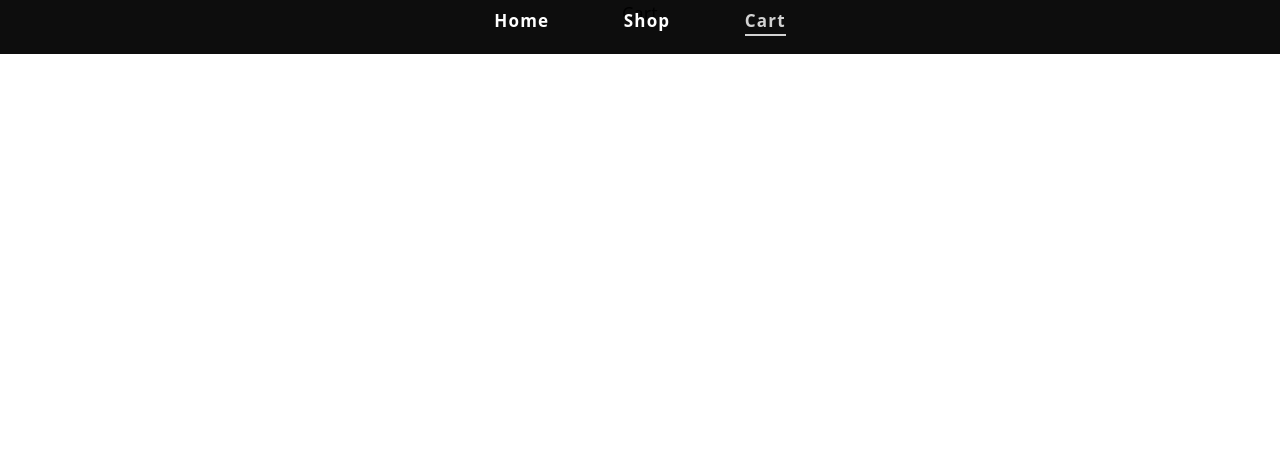
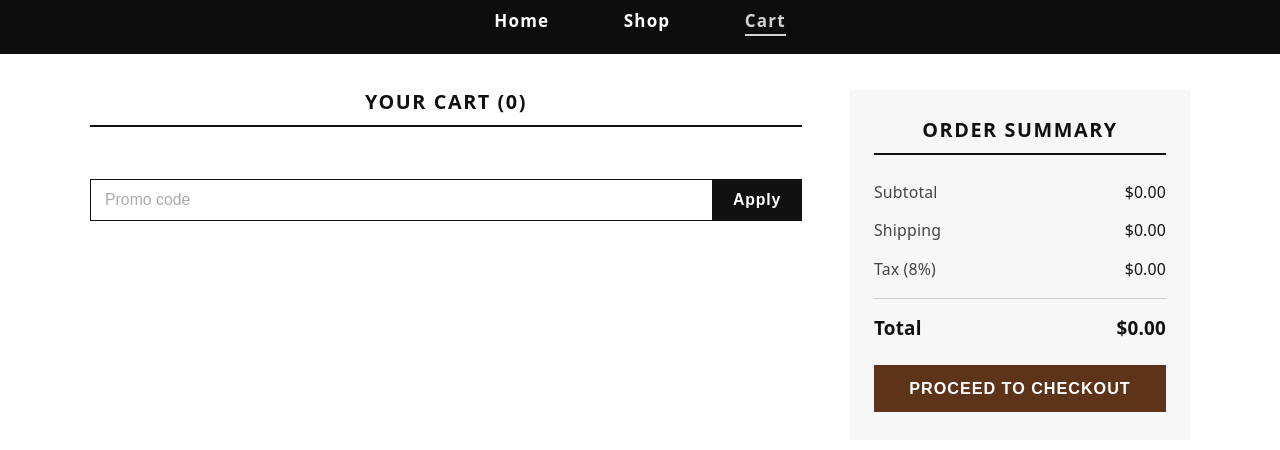
Before and after one commit to zakinotabi/shopi, a React (Vite) app: page /cart in a window 1280 px wide. Shown: the top 450 px of the page. Built offline with nearby package versions, Linux system fonts and the light colour scheme.

Commit message:
finalizing UI

```diff
--- a/src/App.jsx
+++ b/src/App.jsx
@@ -1,9 +1,54 @@
+import { useState } from 'react';
+import { Outlet } from 'react-router-dom';
 import Navbar from './components/navbar/Navbar';
 
 export default function App() {
+  const [cart, setCart] = useState([]);
+  const [items, setItems] = useState([]);
+  const [counter, setCounter] = useState(0);
+
+  const handleAddToCart = (index) => {
+    setCart({
+      ...cart,
+      [index]: (cart[index] ?? 0) + 1,
+    });
+    setCounter((prevCounter) => prevCounter + 1);
+    console.log(cart);
+  };
+
+  const handleRemoveCart = (index) => {
+    setCart((prevCart) => {
+      if (prevCart[index] > 1) {
+        return { ...prevCart, [index]: prevCart[index] - 1 };
+      } else {
+        const updatedCart = { ...prevCart };
+        delete updatedCart[index]; // Completely removes the key from the object
+        return updatedCart;
+      }
+    });
+    // setCart({
+    //   ...cart,
+    //   [index]: cart[index] > 1 ? cart[index] - 1 : undefined,
+    // });
+    setCounter((prevCounter) => prevCounter - 1);
+  };
+
+  const handleRemoveItemCart = (index) => {
+    setCounter((prevCounter) => prevCounter - cart[index]);
+    setCart((prevCart) => {
+      const updatedCart = { ...prevCart };
+      delete updatedCart[index];
+      return updatedCart;
+    });
+  };
+
   return (
     <div>
-      <Navbar />
+      <Navbar counter={counter} />
+
+      <main>
+        <Outlet context={{ items, cart, counter, setItems, setCart, setCounter, handleAddToCart, handleRemoveCart, handleRemoveItemCart }} />
+      </main>
     </div>
   );
 }
--- a/src/components/cart/Cart.jsx
+++ b/src/components/cart/Cart.jsx
@@ -1,3 +1,95 @@
+import { useOutletContext } from 'react-router-dom';
+import styles from './Cart.module.css';
+
 export default function Cart() {
-  return <div>Cart</div>;
+  const { items, cart, counter, handleAddToCart, handleRemoveCart, handleRemoveItemCart } = useOutletContext();
+
+  const calcul = () => Object.keys(cart).reduce((prev, current) => prev + items[current].price * cart[current], 0);
+
+  const percentage = (sub, percent) => {
+    const results = (sub / 100) * percent;
+    return results;
+  };
+
+  const subTotal = calcul();
+  const shipping = percentage(subTotal, 5);
+  const tax = percentage(subTotal, 8);
+  const total = +subTotal + +shipping + +tax;
+
+  return (
+    <div className={styles.wrapper}>
+      <div className={styles.container}>
+        {/* Cart Items  */}
+        <section className={styles.cartSection}>
+          <h2 className={styles.sectionTitle}>Your Cart ({counter})</h2>
+
+          <div className={styles.itemList}>
+            {Object.keys(cart).map((key) => (
+              <div className={styles.cartItem}>
+                <img className={styles.itemImage} src={items[key].image} alt={items[key].title} />
+
+                <div className={styles.itemDetails}>
+                  <div className={styles.itemName}>{items[key].title}</div>
+                  <span className={styles.itemVariant}>{items[key].category}</span>
+
+                  <div className={styles.itemActions}>
+                    <div className={styles.qtyControl}>
+                      <button onClick={() => handleRemoveCart(key)} className={styles.qtyBtn}>
+                        −
+                      </button>
+                      <span className={styles.qtyValue}>{cart[key]}</span>
+                      <button onClick={() => handleAddToCart(key)} className={styles.qtyBtn}>
+                        +
+                      </button>
+                    </div>
+                    <button onClick={() => handleRemoveItemCart(key)} className={styles.removeBtn}>
+                      Remove
+                    </button>
+                  </div>
+                </div>
+                <div className={styles.itemPriceWrapper}>
+                  <span className={styles.itemTotalPrice}>${items[key].price * cart[key]}</span>
+                  <span className={styles.itemPrice}>${items[key].price}</span>
+                </div>
+              </div>
+            ))}
+          </div>
+          {/* Promo */}
+          <div className={styles.promoRow}>
+            <input className={styles.promoInput} type="text" placeholder="Promo code" />
+            <button className={styles.promoBtn}>Apply</button>
+          </div>
+        </section>
+
+        {/* pay */}
+        <aside className={styles.summary}>
+          <h2 className={styles.sectionTitle}>Order Summary</h2>
+
+          <div className={styles.summaryLines}>
+            <div className={styles.line}>
+              <span>Subtotal</span>
+              <span>
+                <span>${subTotal.toFixed(2)}</span>
+              </span>
+            </div>
+            <div className={styles.line}>
+              <span>Shipping</span>
+              <span>${shipping.toFixed(2)}</span>
+            </div>
+            <div className={styles.line}>
+              <span>Tax (8%)</span>
+              <span>${tax.toFixed(2)}</span>
+            </div>
+            <div className={styles.divider} />
+            <div className={styles.lineTotal}>
+              <span>Total</span>
+              <span>${total.toFixed(2)}</span>
+            </div>
+          </div>
+
+          <button className={styles.checkoutBtn}>Proceed to Checkout</button>
+        </aside>
+      </div>
+    </div>
+  );
 }
--- a/src/components/cart/Cart.module.css
+++ b/src/components/cart/Cart.module.css
@@ -0,0 +1,239 @@
+.wrapper {
+  background: #ffffff;
+  color: #111111;
+  padding: 5rem 32px 48px;
+}
+
+.container {
+  max-width: 1100px;
+  margin: 0 auto;
+  display: grid;
+  grid-template-columns: 1fr 340px;
+  gap: 48px;
+  align-items: start;
+}
+
+.sectionTitle {
+  font-size: 1.1rem;
+  font-weight: 700;
+  text-transform: uppercase;
+  letter-spacing: 0.08em;
+  color: #111111;
+  margin-bottom: 24px;
+  padding-bottom: 12px;
+  border-bottom: 2px solid #111111;
+}
+
+/* Cart Items  */
+.itemList {
+  display: flex;
+  flex-direction: column;
+}
+
+.cartItem {
+  display: flex;
+  align-items: flex-start;
+  gap: 20px;
+  padding: 22px 0;
+  border-bottom: 1px solid #e0e0e0;
+}
+
+.itemImage {
+  width: 90px;
+  height: 90px;
+  object-fit: cover;
+  flex-shrink: 0;
+}
+
+.itemDetails {
+  flex: 1;
+  display: flex;
+  flex-direction: column;
+  gap: 4px;
+}
+
+.itemBrand {
+  font-size: 0.7rem;
+  font-weight: 700;
+  letter-spacing: 0.12em;
+  text-transform: uppercase;
+  color: #5d341a;
+}
+
+.itemName {
+  text-align: left;
+  font-size: 0.95rem;
+  font-weight: 600;
+  color: #111111;
+  margin: 0;
+}
+
+.itemVariant {
+  text-align: left;
+  font-size: 0.8rem;
+  color: #666666;
+}
+
+.itemActions {
+  display: flex;
+  align-items: center;
+  gap: 18px;
+  margin-top: 10px;
+}
+
+.qtyControl {
+  display: flex;
+  align-items: center;
+  border: 1px solid #111111;
+}
+
+.qtyBtn {
+  width: 32px;
+  height: 32px;
+  background: #ffffff;
+  border: none;
+  color: #111111;
+  font-size: 1rem;
+  cursor: pointer;
+}
+
+.qtyBtn:hover {
+  background: #111111;
+  color: #ffffff;
+}
+
+.qtyValue {
+  width: 38px;
+  text-align: center;
+  font-size: 0.88rem;
+  font-weight: 600;
+  border-left: 1px solid #111111;
+  border-right: 1px solid #111111;
+  line-height: 32px;
+}
+
+.removeBtn {
+  background: none;
+  border: none;
+  font-size: 0.78rem;
+  color: #999999;
+  cursor: pointer;
+  text-decoration: underline;
+  text-underline-offset: 3px;
+  padding: 0;
+}
+
+.removeBtn:hover {
+  color: #5d341a;
+}
+.itemPriceWrapper {
+  display: flex;
+  flex-direction: column;
+  text-align: right;
+}
+.itemTotalPrice {
+  font-size: 1rem;
+  font-weight: 700;
+  color: #111111;
+  white-space: nowrap;
+  padding-top: 2px;
+}
+.itemPrice {
+  font-size: 0.8rem;
+}
+
+/*  Promo */
+.promoRow {
+  display: flex;
+  gap: 0;
+  margin-top: 28px;
+}
+
+.promoInput {
+  flex: 1;
+  border: 1px solid #111111;
+  border-right: none;
+  padding: 11px 14px;
+  font-size: 0.88rem;
+  outline: none;
+  color: #111111;
+  background: #ffffff;
+}
+
+.promoInput::placeholder {
+  color: #aaaaaa;
+}
+
+.promoBtn {
+  background: #111111;
+  border: 1px solid #111111;
+  color: #ffffff;
+  padding: 11px 20px;
+  font-size: 0.88rem;
+  font-weight: 600;
+  cursor: pointer;
+  letter-spacing: 0.05em;
+}
+
+.promoBtn:hover {
+  background: #5d341a;
+  border-color: #5d341a;
+}
+
+/*total*/
+.summary {
+  position: sticky;
+  top: 24px;
+  background: #f7f7f7;
+  padding: 28px 24px;
+}
+
+.summaryLines {
+  display: flex;
+  flex-direction: column;
+  gap: 12px;
+  margin-bottom: 24px;
+}
+
+.line {
+  display: flex;
+  justify-content: space-between;
+  font-size: 0.88rem;
+  color: #444444;
+}
+
+.line span:last-child {
+  font-weight: 500;
+  color: #111111;
+}
+
+.divider {
+  height: 1px;
+  background: #cccccc;
+  margin: 4px 0;
+}
+
+.lineTotal {
+  display: flex;
+  justify-content: space-between;
+  font-size: 1.05rem;
+  font-weight: 700;
+  color: #111111;
+}
+
+.checkoutBtn {
+  width: 100%;
+  padding: 14px;
+  background: #5d341a;
+  border: none;
+  color: #ffffff;
+  font-size: 0.9rem;
+  font-weight: 700;
+  letter-spacing: 0.06em;
+  text-transform: uppercase;
+  cursor: pointer;
+}
+
+.checkoutBtn:hover {
+  background: #111111;
+}
--- a/src/components/home/Home.jsx
+++ b/src/components/home/Home.jsx
@@ -1,4 +1,5 @@
 import styles from './Home.module.css';
+import { Link } from 'react-router-dom';
 
 export default function Home() {
   return (
@@ -6,7 +7,9 @@ export default function Home() {
       <div className={styles.homeIntro}>
         <div className={styles.homeLogo}>SHOPI</div>
         <div className={styles.homeContent}>Curated essentials for the modern lifestyle.</div>
-        <button className={styles.homeButton}>Start Shopping</button>
+        <Link to="/shop">
+          <button className={styles.homeButton}>Start Shopping</button>
+        </Link>
       </div>
     </div>
   );
--- a/src/components/home/Home.module.css
+++ b/src/components/home/Home.module.css
@@ -58,7 +58,9 @@
   margin: 30px 0;
   line-height: 4rem;
 }
-
+.homeIntro a {
+  align-self: flex-end;
+}
 .homeButton {
   position: relative;
   display: inline-block;
--- a/src/components/navbar/Navbar.jsx
+++ b/src/components/navbar/Navbar.jsx
@@ -1,17 +1,12 @@
-import { Outlet, NavLink } from 'react-router-dom';
+import { NavLink } from 'react-router-dom';
 import styles from './Navbar.module.css';
-import { useState } from 'react';
 
-export default function Navbar() {
-  const [cart, setCart] = useState({});
-  const [counter, setCounter] = useState(0);
-
+export default function Navbar({ counter }) {
   const activeLink = ({ isActive }) => {
     return isActive ? `${styles.link} ${styles.active}` : styles.link;
   };
 
   return (
-    <div>
     <nav className={styles.navbar}>
       <ul>
         <li>
@@ -32,10 +27,5 @@ export default function Navbar() {
         </li>
       </ul>
     </nav>
-
-      <main className={styles.mainContent}>
-        <Outlet context={{ cart, setCart, setCounter }} />
-      </main>
-    </div>
   );
 }
--- a/src/components/shop/Shop.jsx
+++ b/src/components/shop/Shop.jsx
@@ -1,20 +1,9 @@
-import { useEffect, useState } from 'react';
+import { useEffect } from 'react';
 import styles from './Shop.module.css';
 import { useOutletContext } from 'react-router-dom';
 
 export default function Shop() {
-  const [items, setItems] = useState([]);
-  const { cart, setCart, setCounter } = useOutletContext();
-
-  const handleAddToCart = (item) => {
-    setCart({ ...cart, [item.id]: (cart[item.id] ?? 0) + 1 });
-    setCounter((prevCounter) => prevCounter + 1);
-  };
-
-  const handleRemoveCart = (item) => {
-    setCart({ ...cart, [item.id]: (cart[item.id] ?? 0) - 1 });
-    setCounter((prevCounter) => prevCounter - 1);
-  };
+  const { items, cart, setItems, handleAddToCart, handleRemoveCart } = useOutletContext();
 
   //api
   useEffect(() => {
@@ -33,18 +22,20 @@ export default function Shop() {
             </div>
             <div className={styles.itemTitle}>{item.title.split(' ').slice(0, 5).join(' ')}</div>
             <div className={styles.itemFooter}>
-              <div className={styles.itemPrice}>{item.price} $</div>
+              <div className={styles.itemPrice}>${item.price}</div>
 
               <div className={styles.itemBtnsWrapper}>
-                {cart[item.id] && (
-                  <button onClick={() => handleRemoveCart(item)} className={styles.itemBtnPlus}>
-                    -1
-                  </button>
+                {cart[i] > 0 && (
+                  <>
+                    <button onClick={() => handleRemoveCart(i)} className={styles.itemBtnPlus}>
+                      -
+                    </button>
+                    <div className={styles.itemCounter}>{cart[i]}</div>
+                  </>
                 )}
-                <div className={styles.itemCounter}>{cart[item.id]}</div>
 
-                <button onClick={() => handleAddToCart(item)} className={cart[item.id] && styles.itemBtnPlus}>
-                  {cart[item.id] ? '+1' : 'Add to Cart'}
+                <button onClick={() => handleAddToCart(i)} className={cart[i] && styles.itemBtnPlus}>
+                  {cart[i] ? '+' : 'Add to Cart'}
                 </button>
               </div>
             </div>
```
Also changed, not shown: src/components/shop/Shop.module.css (+12 -5 lines). Lines whose indentation alone changed are shown as unchanged.
